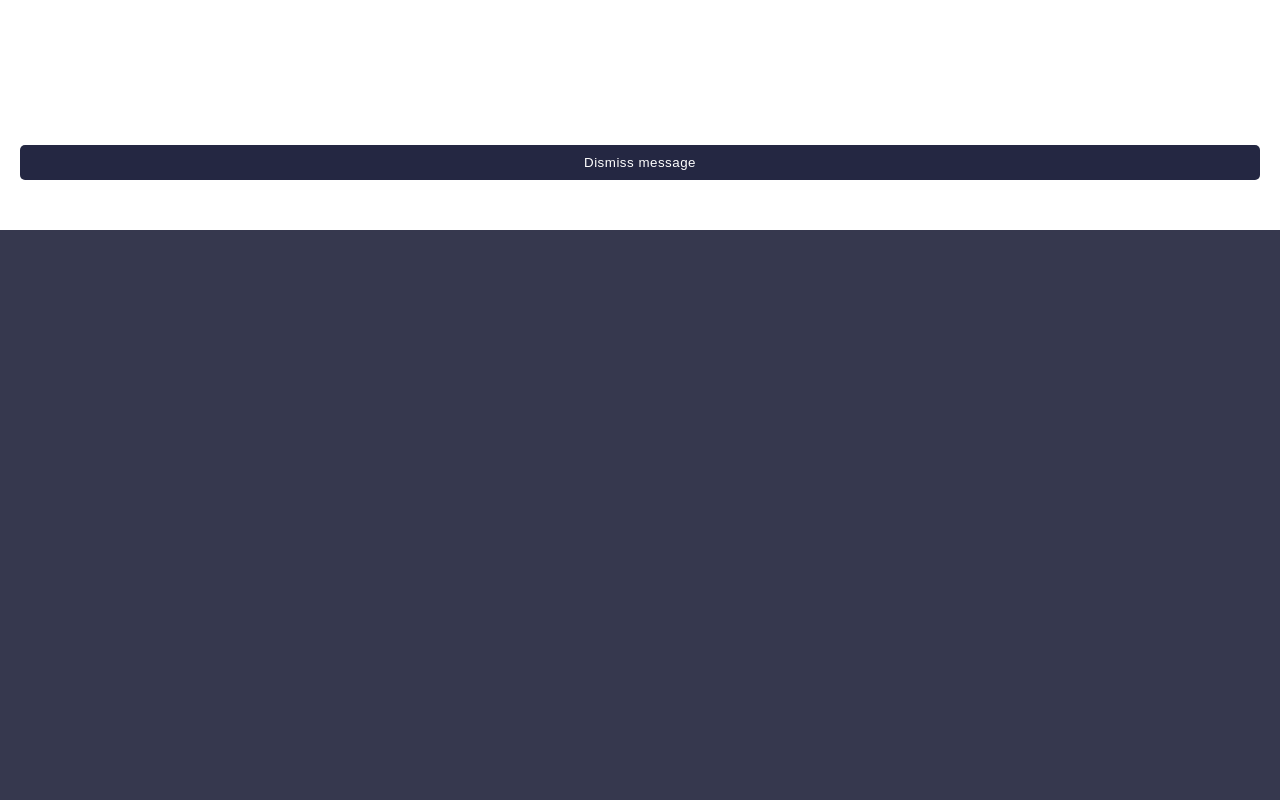
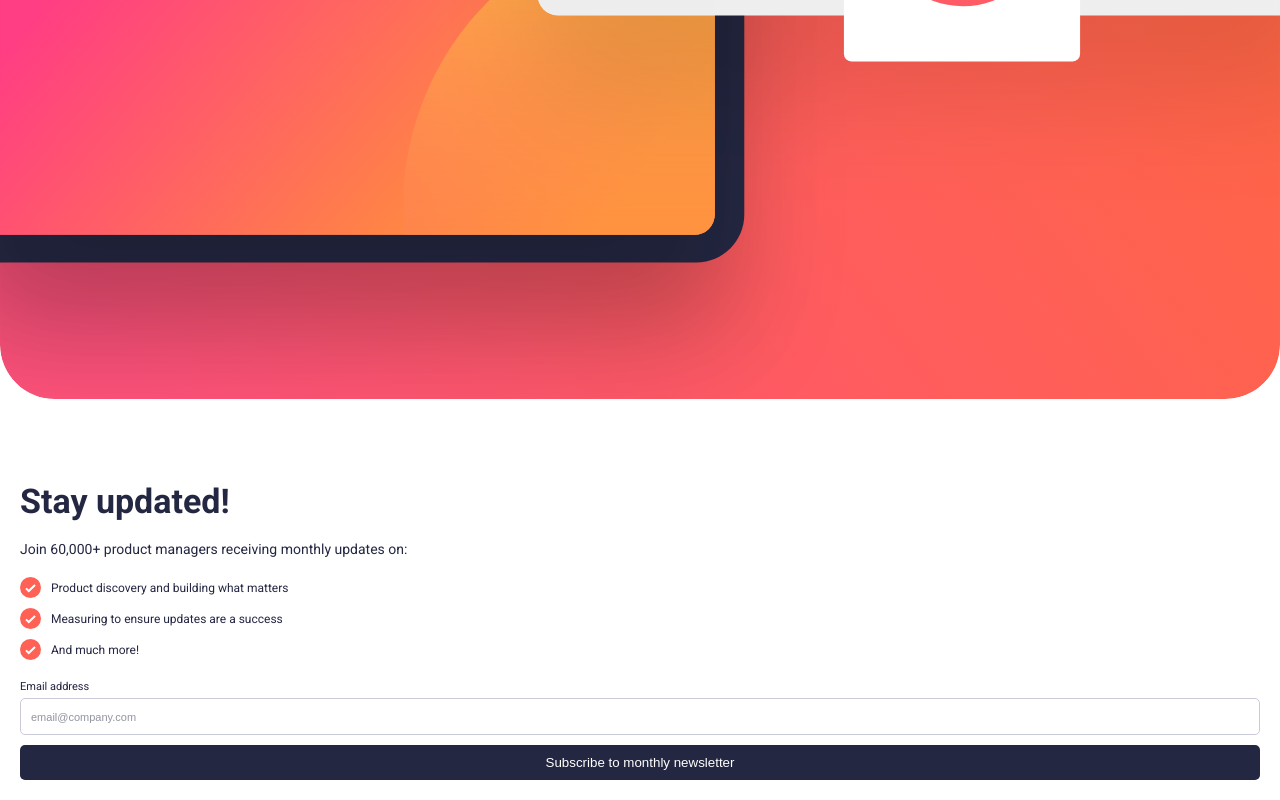
Before and after one commit to amirhossein-peyvand/newsletter-signup-with-success-message, a React (Vite) app: page / in a window 1280 px wide. Shown: the part 570-1370 px from the top of the page. Before the commit the page ends 800 px from the top, so only its background shows below. Built offline with nearby package versions, Linux system fonts and the light colour scheme.

Commit message:
Using react hook form to manage the form

```diff
--- a/package.json
+++ b/package.json
@@ -10,11 +10,13 @@
     "preview": "vite preview"
   },
   "dependencies": {
+    "@hookform/resolvers": "^3.3.1",
     "react": "^18.2.0",
     "react-dom": "^18.2.0",
     "react-hook-form": "^7.47.0",
     "react-responsive": "^9.0.2",
-    "sass": "^1.68.0"
+    "sass": "^1.68.0",
+    "zod": "^3.22.4"
   },
   "devDependencies": {
     "@types/react": "^18.2.15",
--- a/src/App.tsx
+++ b/src/App.tsx
@@ -1,9 +1,9 @@
-import MobileSuccess from "./components/MobileSuccess";
+import MobileCard from "./components/MobileCard";
 
 function App() {
   return (
     <>
-      <MobileSuccess />
+      <MobileCard />
     </>
   );
 }
--- a/src/components/MobileCard.tsx
+++ b/src/components/MobileCard.tsx
@@ -1,8 +1,28 @@
+import { zodResolver } from "@hookform/resolvers/zod";
+import { FieldValues, useForm } from "react-hook-form";
+import { z } from "zod";
 import iconList from "../assets/icon-list.svg";
 import illustrationMobile from "../assets/illustration-sign-up-mobile.svg";
+import message from "../errorMessage";
 import "../sass/MobileCard.scss";
 
+const schema = z.object({
+  email: z
+    .string()
+    .email({ message })
+    .min(14, { message })
+    .max(45, { message }),
+});
+type FormData = z.infer<typeof schema>;
+
 const MobileCard = () => {
+  const {
+    register,
+    handleSubmit,
+    formState: { errors },
+  } = useForm<FormData>({ resolver: zodResolver(schema) });
+  const onSubmit = (data: FieldValues) => console.log(data);
+
   return (
     <article className="mobileCard">
       <section className="imageContainer">
@@ -27,10 +47,21 @@
             <span>And much more!</span>
           </li>
         </ul>
-        <form>
+        <form onSubmit={handleSubmit(onSubmit)}>
           <div className="formGroup">
-            <label htmlFor="email">Email address</label>
-            <input type="email" placeholder="email@company.com" />
+            <div>
+              <label htmlFor="email">Email address</label>
+              {errors.email && (
+                <p style={{ color: "hsl(4, 100%, 67%)" }}>
+                  {errors.email.message}
+                </p>
+              )}
+            </div>
+            <input
+              {...register("email")}
+              type="email"
+              placeholder="email@company.com"
+            />
           </div>
           <button type="submit">Subscribe to monthly newsletter</button>
         </form>
--- /dev/null
+++ b/src/errorMessage.ts
@@ -0,0 +1,3 @@
+const message = "Valid email required";
+
+export default message;
--- a/src/sass/MobileCard.scss
+++ b/src/sass/MobileCard.scss
@@ -60,6 +60,12 @@
         flex-direction: column;
         row-gap: 0.5rem;
 
+        div {
+          display: flex;
+          justify-content: space-between;
+          align-content: center;
+        }
+
         label {
           font-size: 1.1rem;
           color: $dark-slate-grey;
```
Also changed, not shown: src/components/DesktopCard.tsx (+35 -3 lines), src/sass/DesktopCard.scss (+10 -0 lines), 1 other file (tests, documents, lock files or other folders).
